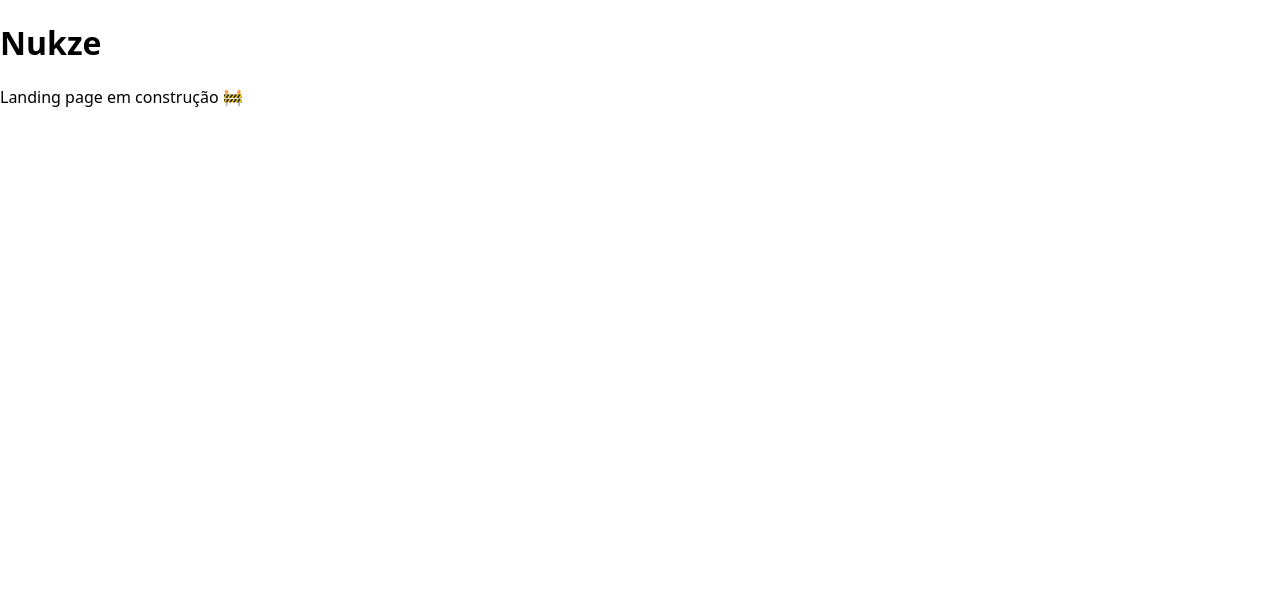
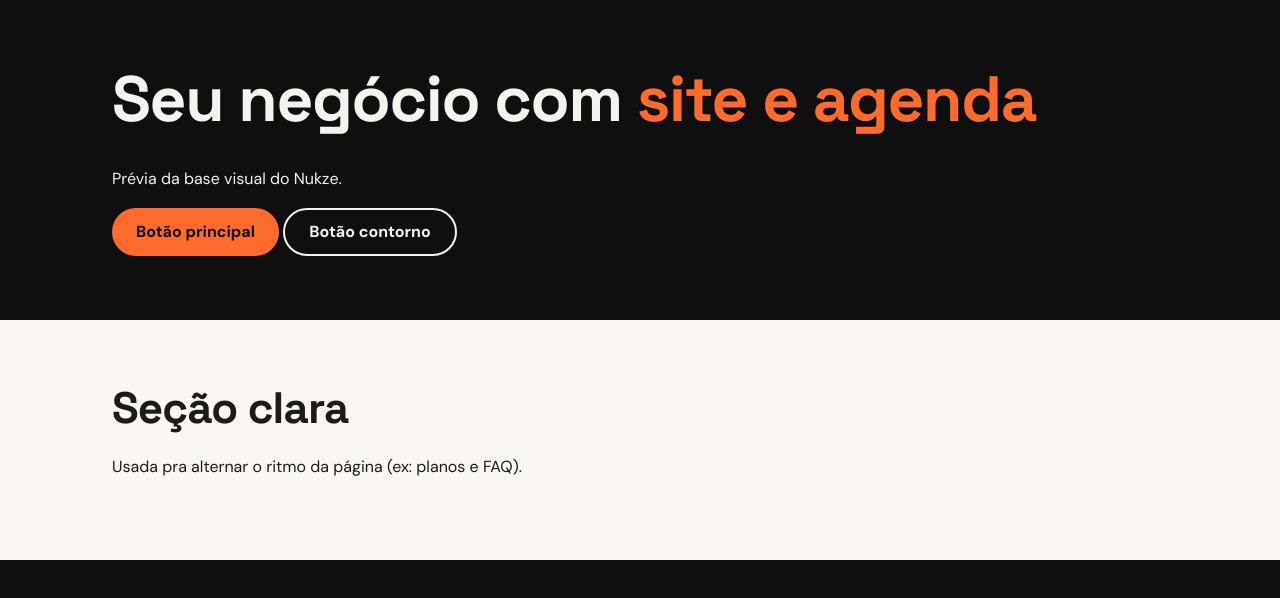
Before and after one commit to daniel-mscs/nukze, a React (Vite) app: page / in a window 1280 px wide. Shown: the top 598 px of the page. Built offline with nearby package versions, Linux system fonts and the light colour scheme.

Commit message:
style: adiciona base visual com tokens, tipografia e botões
Co-Authored-By: Claude Opus 5.5 <noreply@anthropic.com>
Claude-Session: https://claude.ai/code/session_011h5YXWeFkPmFDGraQyh5h6

```diff
--- a/index.html
+++ b/index.html
@@ -2,8 +2,13 @@
 <html lang="pt-BR">
   <head>
     <meta charset="UTF-8" />
-
     <meta name="viewport" content="width=device-width, initial-scale=1.0" />
+    <link rel="preconnect" href="https://fonts.googleapis.com" />
+    <link rel="preconnect" href="https://fonts.gstatic.com" crossorigin />
+    <link
+      href="https://fonts.googleapis.com/css2?family=DM+Sans:wght@400;500;700&family=Space+Grotesk:wght@500;700&display=swap"
+      rel="stylesheet"
+    />
     <title>Nukze</title>
   </head>
   <body>
--- a/src/App.jsx
+++ b/src/App.jsx
@@ -1,10 +1,29 @@
 import { site } from './data/site'
 
+// Prévia temporária da base visual (vai ser trocada pelas seções reais)
 function App() {
   return (
     <main>
-      <h1>{site.nome}</h1>
-      <p>Landing page em construção 🚧</p>
+      <section className="secao">
+        <div className="container">
+          <h1>
+            Seu negócio com <span className="destaque">site e agenda</span>
+          </h1>
+          <p>Prévia da base visual do {site.nome}.</p>
+          <a className="botao" href="#">
+            Botão principal
+          </a>{' '}
+          <a className="botao botao--contorno" href="#">
+            Botão contorno
+          </a>
+        </div>
+      </section>
+      <section className="secao secao--clara">
+        <div className="container">
+          <h2>Seção clara</h2>
+          <p>Usada pra alternar o ritmo da página (ex: planos e FAQ).</p>
+        </div>
+      </section>
     </main>
   )
 }
--- a/src/index.css
+++ b/src/index.css
@@ -1,10 +1,116 @@
+@import './styles/tokens.css';
+
+/* Reset básico */
 *,
 *::before,
 *::after {
   box-sizing: border-box;
 }
 
+html {
+  scroll-behavior: smooth;
+}
+
 body {
   margin: 0;
-  font-family: system-ui, sans-serif;
+  background: var(--cor-fundo);
+  color: var(--cor-texto);
+  font-family: var(--fonte-texto);
+  font-size: 1rem;
+  line-height: 1.6;
+  -webkit-font-smoothing: antialiased;
 }
+
+img {
+  max-width: 100%;
+  display: block;
+}
+
+a {
+  color: inherit;
+}
+
+/* Tipografia (mobile first: tamanhos crescem com a tela via clamp) */
+h1,
+h2,
+h3 {
+  font-family: var(--fonte-titulo);
+  line-height: 1.1;
+  margin: 0 0 0.5em;
+  letter-spacing: -0.02em;
+}
+
+h1 {
+  font-size: clamp(2.25rem, 7vw, 4rem);
+}
+
+h2 {
+  font-size: clamp(1.75rem, 5vw, 2.75rem);
+}
+
+h3 {
+  font-size: 1.25rem;
+}
+
+p {
+  margin: 0 0 1em;
+}
+
+/* Utilitários de layout */
+.container {
+  width: 100%;
+  max-width: var(--largura-max);
+  margin: 0 auto;
+  padding: 0 var(--gutter);
+}
+
+.secao {
+  padding: 64px 0;
+}
+
+.secao--clara {
+  background: var(--cor-claro-fundo);
+  color: var(--cor-claro-texto);
+}
+
+.destaque {
+  color: var(--cor-destaque);
+}
+
+/* Botões */
+.botao {
+  display: inline-flex;
+  align-items: center;
+  justify-content: center;
+  gap: 8px;
+  min-height: 48px; /* área de toque confortável no celular */
+  padding: 0 24px;
+  border: 0;
+  border-radius: var(--raio-pill);
+  background: var(--cor-destaque);
+  color: var(--cor-sobre-destaque);
+  font: 600 1rem var(--fonte-texto);
+  text-decoration: none;
+  cursor: pointer;
+  transition: background 0.2s;
+}
+
+.botao:hover {
+  background: var(--cor-destaque-hover);
+}
+
+.botao:focus-visible {
+  outline: 3px solid var(--cor-texto);
+  outline-offset: 3px;
+}
+
+.botao--contorno {
+  background: transparent;
+  color: inherit;
+  border: 2px solid currentColor;
+}
+
+.botao--contorno:hover {
+  background: transparent;
+  color: var(--cor-destaque);
+}
--- /dev/null
+++ b/src/styles/tokens.css
@@ -0,0 +1,36 @@
+/* Tokens de design: cores, fontes e espaçamentos usados no site todo.
+   Mudou aqui, muda em tudo. */
+:root {
+  /* Cores - base escura (Navalha) */
+  --cor-fundo: #0f0f10;
+  --cor-superficie: #1a1a1c;
+  --cor-borda: #2a2a2e;
+  --cor-texto: #f5f3ee;
+  --cor-texto-suave: #a8a49c;
+
+  /* Destaque */
+  --cor-destaque: #ff6b2c;
+  --cor-destaque-hover: #ff8550;
+  --cor-sobre-destaque: #0f0f10;
+
+  /* Seções claras (toque do Balcão) */
+  --cor-claro-fundo: #faf7f2;
+  --cor-claro-texto: #1c1b19;
+  --cor-claro-suave: #5c5850;
+
+  /* Tipografia */
+  --fonte-titulo: 'Space Grotesk', system-ui, sans-serif;
+  --fonte-texto: 'DM Sans', system-ui, sans-serif;
+
+  /* Espaçamento e forma */
+  --gutter: 16px;
+  --largura-max: 1120px;
+  --raio: 14px;
+  --raio-pill: 999px;
+}
+
+@media (min-width: 768px) {
+  :root {
+    --gutter: 32px;
+  }
+}
```
Also changed, not shown: 1 other file (tests, documents, lock files or other folders).
